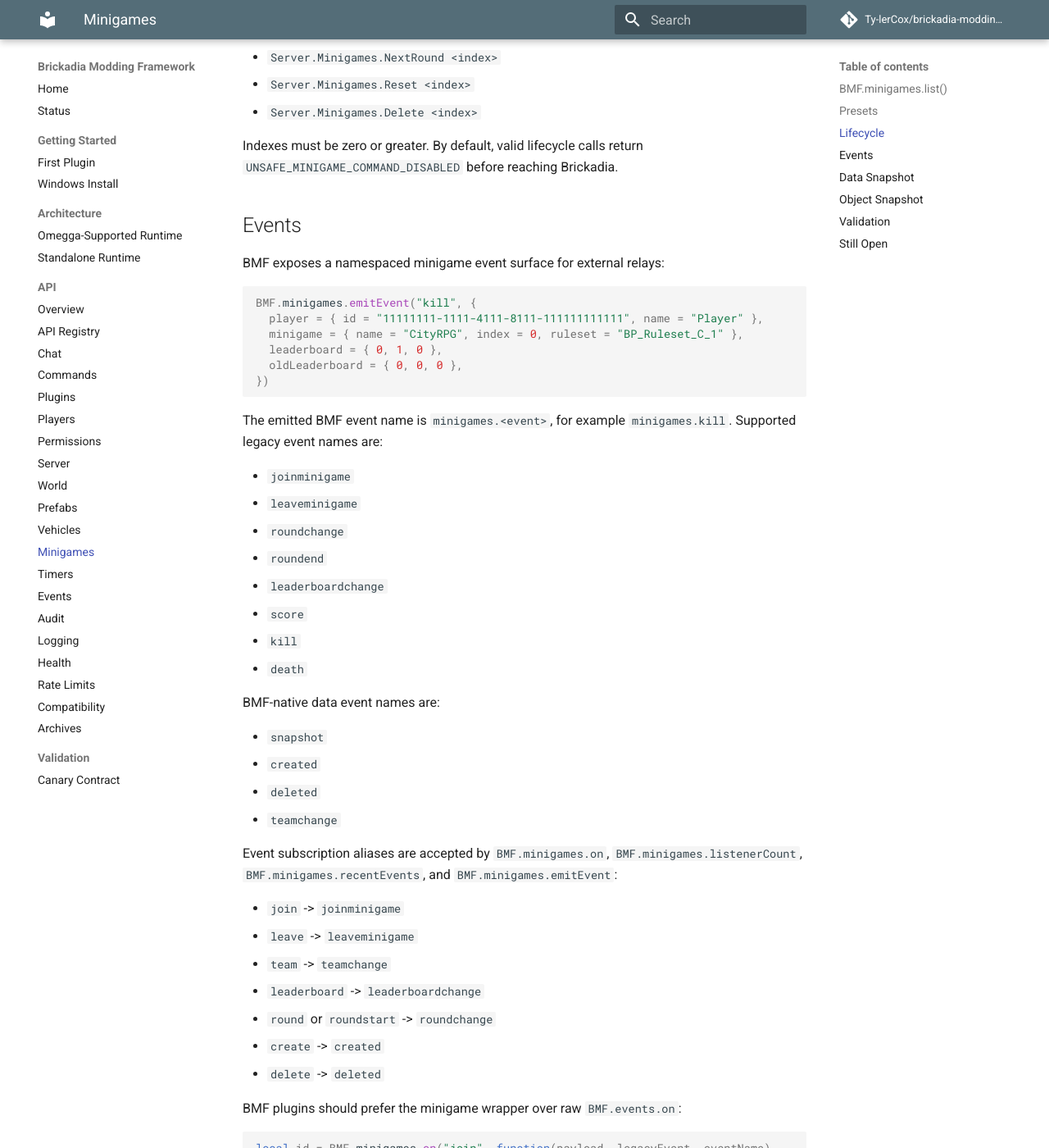
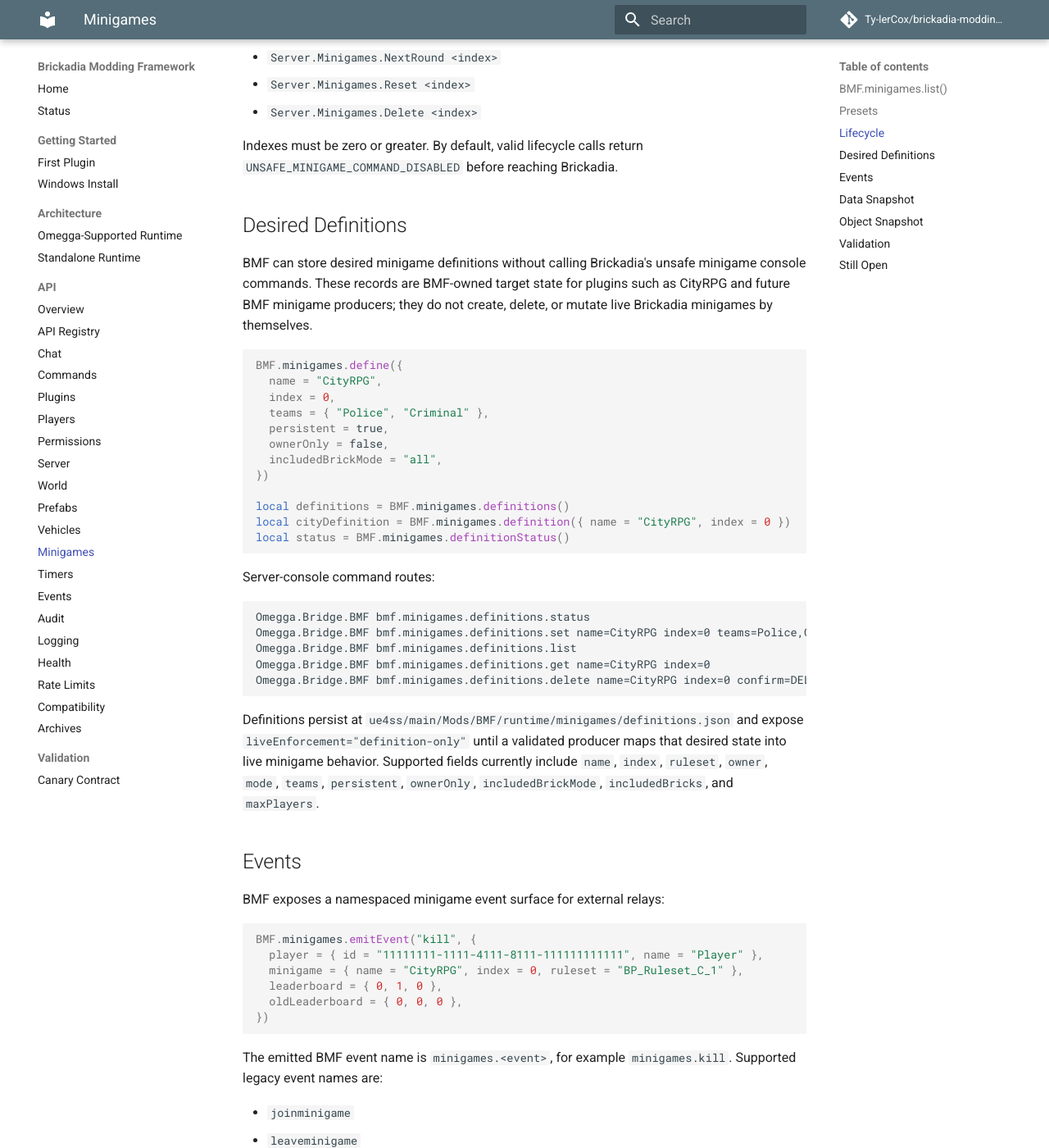
Before and after one commit to Ty-lerCox/brickadia-modding-framework, an MkDocs documentation site: the page built from docs/api/minigames.md, in a window 1280 px wide and 1400 px high, scrolled down 1827 px. Shown: the whole window at 82% size. Built offline with MkDocs 1.6.1 and Material for MkDocs 9.7.7, drawn with Linux system fonts in a browser that asks for light colours; comment, search, counter and statistics services are not loaded; some of the changed text lies outside the part shown.

Commit message:
Add BMF minigame definition registry

````diff
--- a/docs/api/minigames.md
+++ b/docs/api/minigames.md
@@ -95,6 +95,44 @@
 
 Indexes must be zero or greater. By default, valid lifecycle calls return
 `UNSAFE_MINIGAME_COMMAND_DISABLED` before reaching Brickadia.
+
+## Desired Definitions
+
+BMF can store desired minigame definitions without calling Brickadia's unsafe
+minigame console commands. These records are BMF-owned target state for plugins
+such as CityRPG and future BMF minigame producers; they do not create, delete,
+or mutate live Brickadia minigames by themselves.
+
+```lua
+BMF.minigames.define({
+  name = "CityRPG",
+  index = 0,
+  teams = { "Police", "Criminal" },
+  persistent = true,
+  ownerOnly = false,
+  includedBrickMode = "all",
+})
+
+local definitions = BMF.minigames.definitions()
+local cityDefinition = BMF.minigames.definition({ name = "CityRPG", index = 0 })
+local status = BMF.minigames.definitionStatus()
+```
+
+Server-console command routes:
+
+```text
+Omegga.Bridge.BMF bmf.minigames.definitions.status
+Omegga.Bridge.BMF bmf.minigames.definitions.set name=CityRPG index=0 teams=Police,Criminal persistent=true owneronly=false includedbrickmode=all
+Omegga.Bridge.BMF bmf.minigames.definitions.list
+Omegga.Bridge.BMF bmf.minigames.definitions.get name=CityRPG index=0
+Omegga.Bridge.BMF bmf.minigames.definitions.delete name=CityRPG index=0 confirm=DELETE_MINIGAME_DEFINITION
+```
+
+Definitions persist at `ue4ss/main/Mods/BMF/runtime/minigames/definitions.json`
+and expose `liveEnforcement="definition-only"` until a validated producer maps
+that desired state into live minigame behavior. Supported fields currently
+include `name`, `index`, `ruleset`, `owner`, `mode`, `teams`, `persistent`,
+`ownerOnly`, `includedBrickMode`, `includedBricks`, and `maxPlayers`.
 
 ## Events
 
@@ -344,7 +382,8 @@
 - `L2 Headless + L5 Negative`: `scripts/validate-bmf-minigame-commands.ps1`
   proves command-worker transport, fail-closed behavior for unsafe minigame
   console wrappers, fail-closed behavior for the unsafe object snapshot probe,
-  and invalid preset-name/index rejection.
+  desired-definition set/list/get/delete, and invalid preset-name/index
+  rejection.
 - `L3 Live Player`: joining, membership, teams, scoring, and gameplay effects.
 - `L5 Negative`: permission or policy enforcement around minigame edits.
 
````
Also changed, not shown: docs/api/commands.md (+14 -2 lines), 4 other files.
